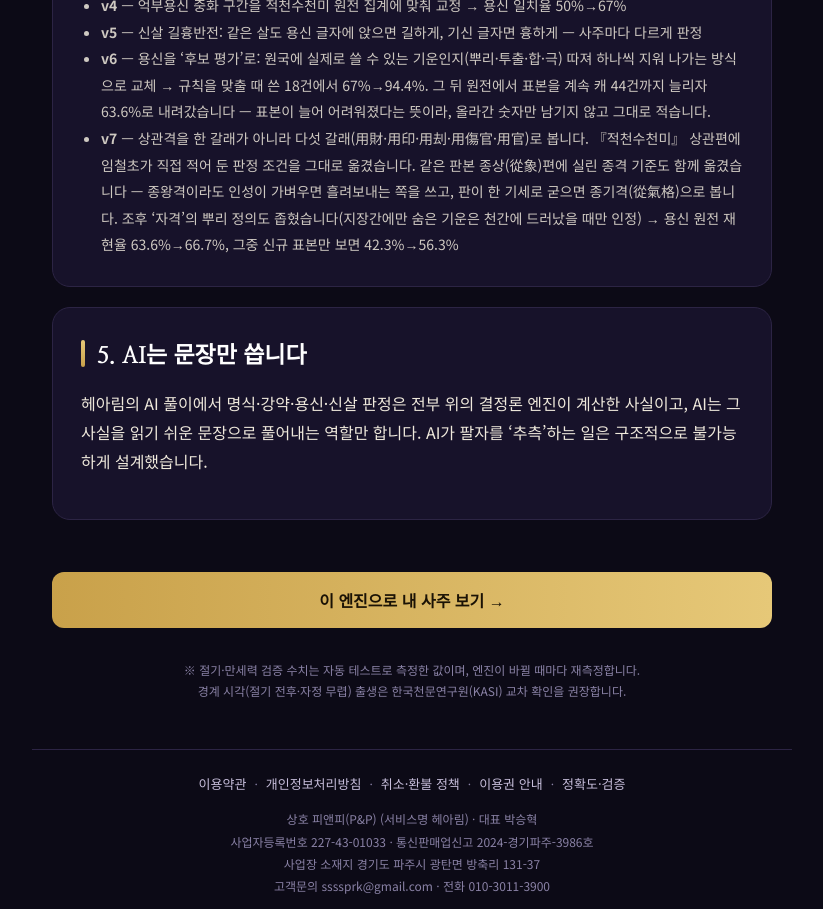
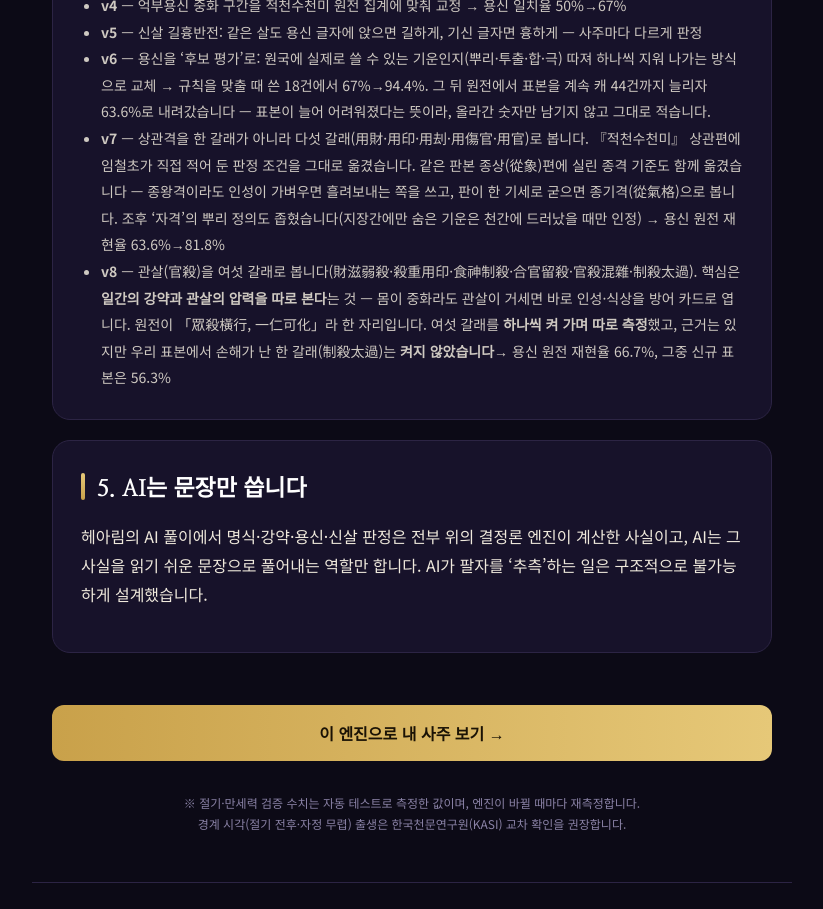
Before and after one commit to tlfwjsdlstod95-sys/saju, a Next.js app in the folder saju-app/: page /accuracy in a window 1280 px wide. Shown: the part 7580-8489 px from the top of the page, without its empty margins (228-1051 px from the left). Built offline with nearby package versions, Linux system fonts and the light colour scheme; no server answers.

Commit message:
accuracy page: v8 changelog line

```diff
--- a/saju-app/app/accuracy/page.tsx
+++ b/saju-app/app/accuracy/page.tsx
@@ -236,7 +236,13 @@ export default function AccuracyPage() {
             같은 판본 종상(從象)편에 실린 종격 기준도 함께 옮겼습니다 — 종왕격이라도 인성이 가벼우면
             흘려보내는 쪽을 쓰고, 판이 한 기세로 굳으면 종기격(從氣格)으로 봅니다.
             조후 &lsquo;자격&rsquo;의 뿌리 정의도 좁혔습니다(지장간에만 숨은 기운은 천간에 드러났을 때만 인정)
-            → 용신 원전 재현율 63.6%→{r.pct}%, 그중 신규 표본만 보면 42.3%→{rNew.pct}%</li>
+            → 용신 원전 재현율 63.6%→81.8%</li>
+          <li><b>v8</b> — 관살(官殺)을 여섯 갈래로 봅니다(財滋弱殺·殺重用印·食神制殺·合官留殺·官殺混雜·制殺太過).
+            핵심은 <b>일간의 강약과 관살의 압력을 따로 본다</b>는 것 — 몸이 중화라도 관살이 거세면
+            바로 인성·식상을 방어 카드로 엽니다. 원전이 「眾殺橫行, 一仁可化」라 한 자리입니다.
+            여섯 갈래를 <b>하나씩 켜 가며 따로 측정</b>했고, 근거는 있지만 우리 표본에서 손해가 난
+            한 갈래(制殺太過)는 <b>켜지 않았습니다</b>
+            → 용신 원전 재현율 {r.pct}%, 그중 신규 표본은 {rNew.pct}%</li>
         </ul>
       </div>
 
```
